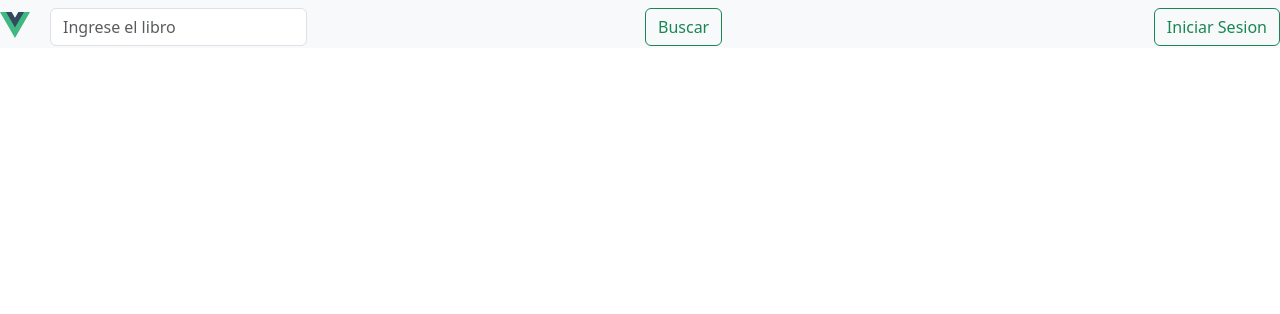
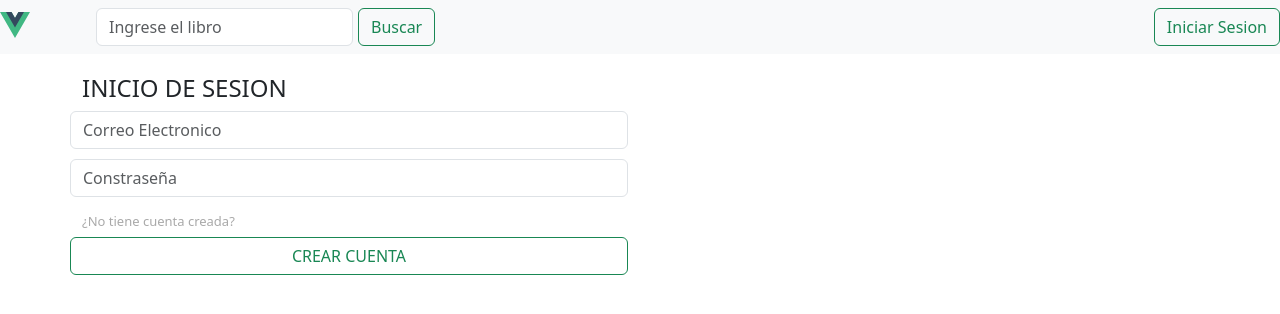
Before and after one commit to xxnanuxx/Proyectos, a Vue app: page /InicioSesion in a window 1280 px wide. Shown: the top 314 px of the page. Built offline with nearby package versions, Linux system fonts and the light colour scheme.

Commit message:
Nuevas pantallas

```diff
--- a/src/App.vue
+++ b/src/App.vue
@@ -11,14 +11,16 @@
                 <img src="/src/assets/logo.svg" width="30" height="30">
               </a>
             </li>
-             <li class="nav-item, position-absolute start-40" style="margin-left:50px">
-              <input class="form-control mr-sm-2" type="search" placeholder="Ingrese el libro">
+             <li class="nav-item" style="margin-left:50px">
+              <input class="form-control" type="search" placeholder="Ingrese el libro">
             </li>
-             <li class="nav-item, position-absolute start-50" style="margin-left:5px">
+             <li class="nav-item" style="margin-left:5px">
               <button class="btn btn-outline-success my-2 my-sm-0" type="submit">Buscar</button>
             </li>
              <li class="nav-item, position-absolute end-0" style="margin-left:50px">
-              <button class="btn btn-outline-success my-2 my-sm-0" type="submit">Iniciar Sesion</button>
+              <router-link to="/InicioSesion">
+                <button class="btn btn-outline-success my-2 my-sm-0" type="submit">Iniciar Sesion</button>
+              </router-link>
             </li>
           </ul>
         </div>
--- a/src/router/index.js
+++ b/src/router/index.js
@@ -1,5 +1,7 @@
 import { createRouter, createWebHistory } from 'vue-router'
 import HomeView from '../views/HomeView.vue'
+import InicioSesionView from '../views/InicioSesionView.vue'
+import RegistrarView from '../views/RegistrarView.vue'
 
 const router = createRouter({
   history: createWebHistory(import.meta.env.BASE_URL),
@@ -16,6 +18,16 @@ const router = createRouter({
       // this generates a separate chunk (About.[hash].js) for this route
       // which is lazy-loaded when the route is visited.
       component: () => import('../views/AboutView.vue')
+    },
+    {
+      path: '/Registrar',
+      name: 'Registrar',
+      component: RegistrarView
+    },
+    {
+      path: '/InicioSesion',
+      name: 'InicioSesion',
+      component: InicioSesionView
     }
   ]
 })
--- /dev/null
+++ b/src/views/InicioSesionView.vue
@@ -0,0 +1,40 @@
+
+<template>
+<div class="container">
+    <div class="col" style="margin-top:20px">
+        <div class="row">
+            <h4>INICIO DE SESION</h4>
+        </div>
+        <div class="row" style="width:50%">
+            <input placeholder="Correo Electronico" type="search" class="form-control">
+        </div>
+        <div class="row" style="margin-top:10px; width:50%">
+            <input placeholder="Constraseña" type="password" class="form-control">
+        </div>
+        <div class="row" style="margin-top:15px; width:50%">
+            <p class="texto">¿No tiene cuenta creada?</p>
+        </div>
+        <div class="row" style="margin-top:-10px; width:50%">
+            <button class="btn btn-outline-success" @click="redirigir" type="submit">CREAR CUENTA</button>
+        </div>
+    </div>
+</div>
+</template>
+
+
+<style>
+.texto {
+  font-size:13px;
+  color: darkgrey;
+}
+</style>
+
+<script>
+export default {
+    methods:{
+        redirigir(){
+            this.$router.push("/Registrar")
+        }
+    }
+}
+</script>
--- /dev/null
+++ b/src/views/RegistrarView.vue
@@ -0,0 +1,21 @@
+<template>
+<div class="container">
+    <div class="col" style="margin-top:20px">
+        <div class="row">
+            <h4>REGISTRAR USUARIO</h4>
+        </div>
+        <div class="row" style="width:50%">
+            <input placeholder="Nombre" type="search" class="form-control">
+        </div>
+        <div class="row" style="margin-top:10px; width:50%">
+            <input placeholder="Apellido" type="search" class="form-control">
+        </div>
+        <div class="row" style="margin-top:10px; width:50%">
+            <input placeholder="Correo Electronico" type="search" class="form-control">
+        </div>
+        <div class="row" style="margin-top:10px; width:50%">
+            <input placeholder="Contraseña" type="search" class="form-control">
+        </div>
+    </div>
+</div>
+</template>
```
